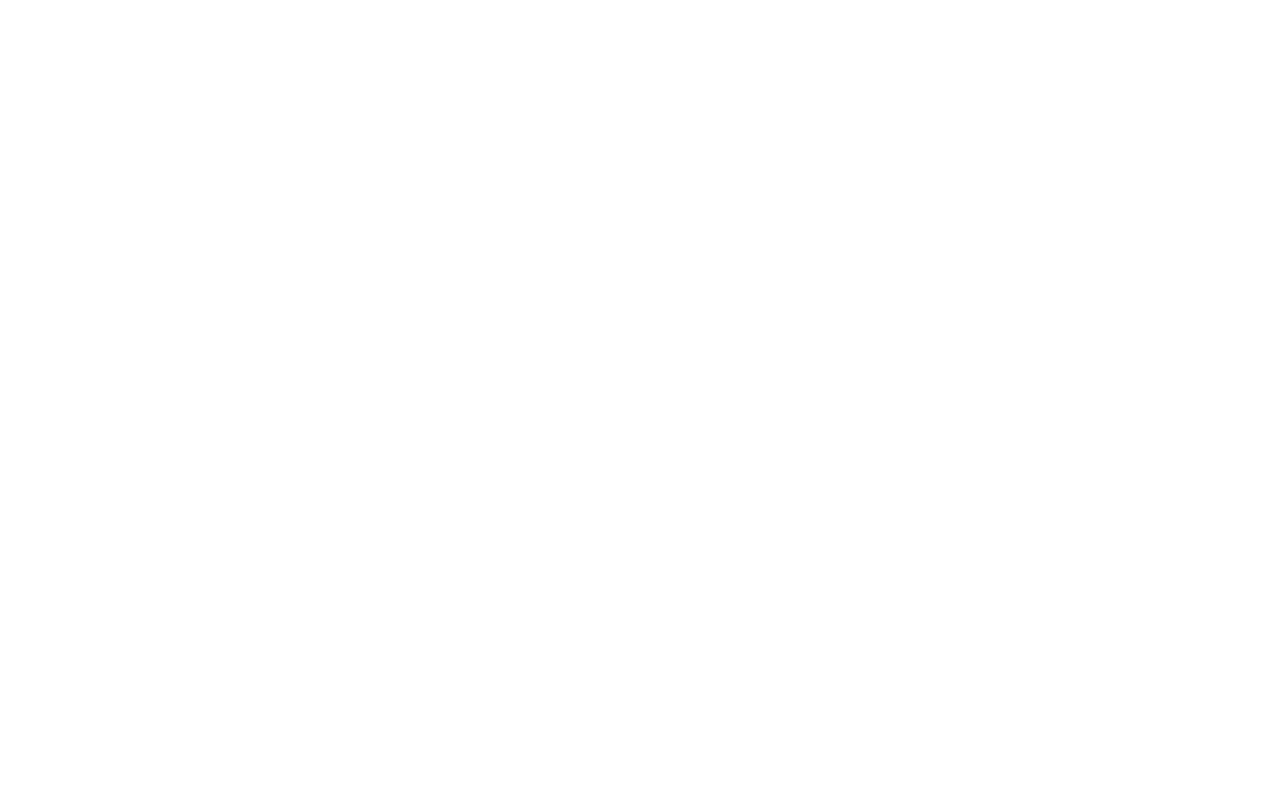
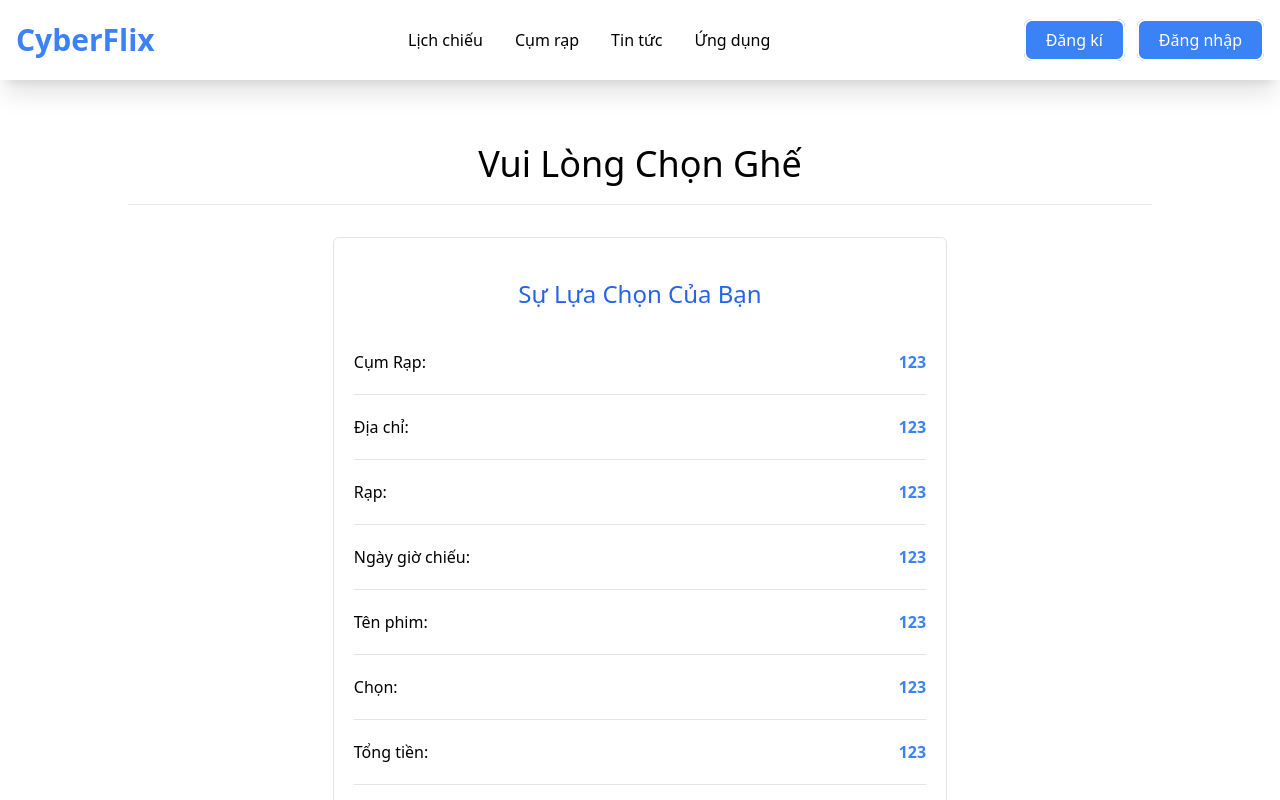
Before and after one commit to KHA0410/CyberFlix, a React (Create React App) app: page /booking/1 in a window 1280 px wide. Before the commit this address had no page. Shown: the top 800 px of the page. Built offline with nearby package versions, Linux system fonts and the light colour scheme.

Commit message:
booking - building ui for booking payment

```diff
--- a/src/App.js
+++ b/src/App.js
@@ -6,6 +6,7 @@
 import Spinner from "./components/Spinner/Spinner";
 import RegisterPage from "./Pages/Register/RegisterPage";
 import { FloatButton } from "antd";
+import Booking from "./Pages/Booking/Booking";
 
 function App() {
   return (
@@ -19,6 +20,7 @@
             <Route path="/login" element={<LoginPage />} />
             <Route path="/register" element={<RegisterPage />} />
             <Route path="/detail/:maPhim" element={<DettailPage />} />
+            <Route path="/booking/:maChieuPhim" element={<Booking />}></Route>
           </Route>
         </Routes>
       </BrowserRouter>
--- /dev/null
+++ b/src/Pages/Booking/Booking.jsx
@@ -0,0 +1,17 @@
+import React from 'react'
+import BookingPayment from './BookingPayment'
+
+export default function Booking() {
+  return (
+    <div className='booking containerCss'>
+        <h1 className='booking__title text-center capitalize text-4xl font-normal mb-5'>Vui lòng chọn ghế</h1>
+        <hr />
+        <div className='booking__content mt-8'>
+            <div className='booking__seatsSelection'></div>
+            <div className='booking__payment rounded-md w-3/5'>
+                <BookingPayment />
+            </div>
+        </div>
+    </div>
+  )
+}
--- /dev/null
+++ b/src/Pages/Booking/BookingPayment.jsx
@@ -0,0 +1,42 @@
+import React from 'react'
+
+export default function BookingPayment() {
+  return (
+    <>
+        <div className='payment__item'>
+            <h2 className='text-2xl text-blue-600 capitalize font-normal'>Sự lựa chọn của bạn</h2>
+        </div>
+        <div className='payment__item'>
+            <p className='item__title'>Cụm Rạp: </p>
+            <p className='item__value'>123</p>
+        </div>
+        <div className='payment__item'>
+            <p className='item__title'>Địa chỉ: </p>
+            <p className='item__value'>123</p>
+        </div>
+        <div className='payment__item'>
+            <p className='item__title'>Rạp: </p>
+            <p className='item__value'>123</p>
+        </div>
+        <div className='payment__item'>
+            <p className='item__title'>Ngày giờ chiếu: </p>
+            <p className='item__value'>123</p>
+        </div>
+        <div className='payment__item'>
+            <p className='item__title'>Tên phim: </p>
+            <p className='item__value'>123</p>
+        </div>
+        <div className='payment__item'>
+            <p className='item__title'>Chọn: </p>
+            <p className='item__value'>123</p>
+        </div>
+        <div className='payment__item'>
+            <p className='item__title'>Tổng tiền: </p>
+            <p className='item__value'>123</p>
+        </div>
+        <div className='payment__item'>
+            <button className='uppercase w-full font-medium rounded-md text-3xl pt-3 pb-3 text-white bg-blue-500'>đặt vé</button>
+        </div>
+    </>
+  )
+}
--- a/src/Pages/DetailPage/MovieProgram.jsx
+++ b/src/Pages/DetailPage/MovieProgram.jsx
@@ -1,6 +1,6 @@
 import { Tabs } from 'antd'
 import React, { useEffect, useState } from 'react'
-import { useParams } from 'react-router-dom';
+import { NavLink, useParams } from 'react-router-dom';
 import { https } from '../../services/api';
 import moment from 'moment';
 
@@ -11,7 +11,7 @@
 
     useEffect(() => {
         https.get(`/api/QuanLyRap/LayThongTinLichChieuPhim?MaPhim=${maPhim}`).then((res) => {
-            console.log("ket qua lich chieu phim", res.data.content);
+            // console.log("ket qua lich chieu phim", res.data.content);
             setDsLichChieu(res.data.content.heThongRapChieu);
         }).catch((err) => {
             console.log("err", err);
@@ -19,7 +19,7 @@
     }, []);
 
     const items = dsLichChieu.map((cumRap, index) => {
-        console.log("cum Rap", cumRap);
+        // console.log("cum Rap", cumRap);
         return {
             key: index,
             label: <img src={cumRap.logo} className='w-14' />,
@@ -31,12 +31,13 @@
                     </div>,
                     children: <div className='cumRap__schedules grid grid-cols-5 lg:grid-cols-4 md:grid-cols-3 sm:grid-cols-1 gap-4'>
                         {rap.lichChieuPhim.map((phim, index) => {
+                            console.log("phim", phim);
                             return <button className='schedule__item' key={index}>
-                                <a className='schedule__date' key={index}>
+                                <NavLink to={`/booking/${phim.maLichChieu}`} className='schedule__date' key={index}>
                                     <p>{moment(phim.ngayChieuGioChieu).format("DD/MM/YYYY")}</p>
                                     <span>~</span>
                                     <p>{moment(phim.ngayChieuGioChieu).format("hh:mm")}</p>
-                                </a>
+                                </NavLink>
                             </button>
                         })}
                     </div>
--- a/src/assets/scss/index.scss
+++ b/src/assets/scss/index.scss
@@ -15,3 +15,4 @@
 @import "./components/movieSchedule";
 // Pages
 @import "./pages/movieProgram";
+@import "./pages/booking";
--- /dev/null
+++ b/src/assets/scss/pages/_booking.scss
@@ -0,0 +1,36 @@
+.booking {
+    margin-top: $mg-3;
+    margin-bottom: $mg-3;
+
+    .booking__title {}
+    .booking__content {
+        .booking__seatsSelection {}
+        .booking__payment {
+            border: 1px solid $grey-2;
+            padding: $pd-2;
+            margin: 0 auto;
+
+            .payment__item {
+                display: flex;
+                justify-content: space-between;
+                border-bottom: 1px solid $grey-2;
+                padding: $pd-2 0;
+
+                &:first-child, &:last-child {
+                    justify-content: center;
+                    border-bottom: none;
+                }
+
+                .item__title {
+                    font-weight: 500;
+                    font-size: $fs-2;
+                }
+
+                .item__value {
+                    font-weight: 600;
+                    color: $blue-1;
+                }
+            }
+        }
+    }
+}
```
